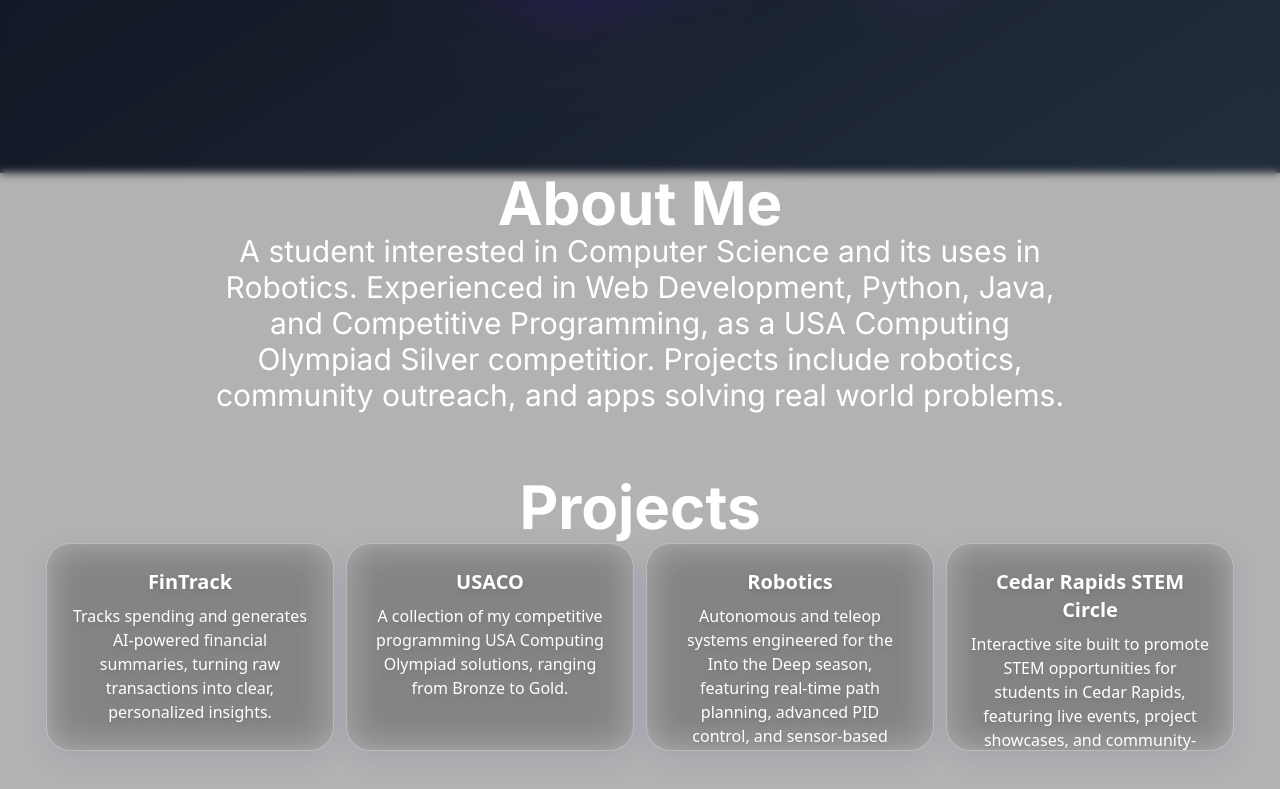
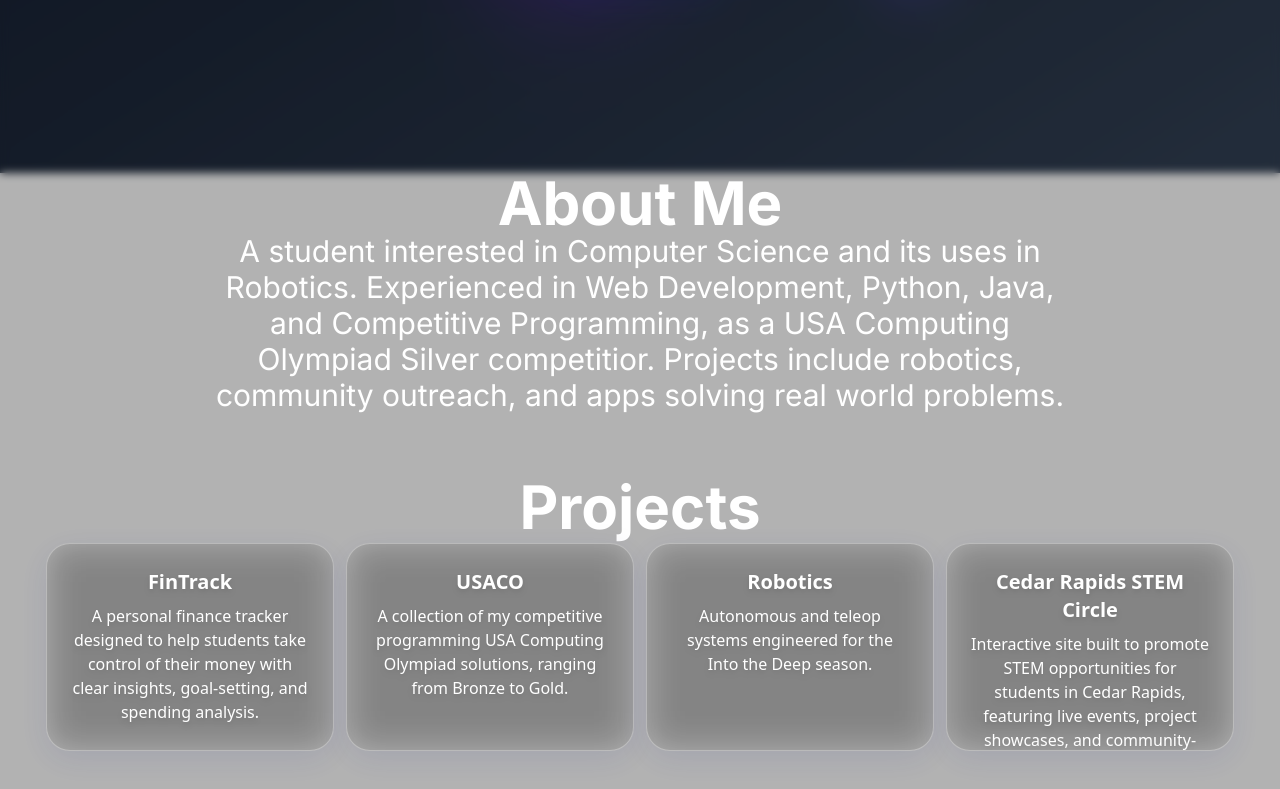
Before and after one commit to absuii/abhaysuri, a React (Vite) app: page / in a window 1280 px wide. Shown: the part 627-1416 px from the top of the page. Built offline with nearby package versions, Linux system fonts and the light colour scheme.

Commit message:
Updated descriptions

```diff
--- a/src/App.jsx
+++ b/src/App.jsx
@@ -44,9 +44,9 @@ function App() {
           <p className="md:w-2/3 w-4/5 text-center text-2xl md:text-3xl font-inter">A student interested in Computer Science and its uses in Robotics. Experienced in Web Development, Python, Java, and Competitive Programming, as a USA Computing Olympiad Silver competitior. Projects include robotics, community outreach, and apps solving real world problems.</p>
             <h1 className="w-full text-center text-6xl font-inter font-bold mt-16">Projects</h1>
           <div className="flex flex-row flex-wrap items-center justify-center">
-            <Card title="FinTrack" para="Tracks spending and generates AI-powered financial summaries, turning raw transactions into clear, personalized insights." link="https://googolgenius.github.io/fintrack/"></Card>
+            <Card title="FinTrack" para="A personal finance tracker designed to help students take control of their money with clear insights, goal-setting, and spending analysis." link="https://googolgenius.github.io/fintrack/"></Card>
             <Card title="USACO" para="A collection of my competitive programming USA Computing Olympiad solutions, ranging from Bronze to Gold." link="https://github.com/absuii/Competitive-Programming"></Card>
-            <Card title="Robotics" para="Autonomous and teleop systems engineered for the Into the Deep season, featuring real-time path planning, advanced PID control, and sensor-based localization." link="https://github.com/DarkMatter4150/into-the-deep"></Card>
+            <Card title="Robotics" para="Autonomous and teleop systems engineered for the Into the Deep season." link="https://github.com/DarkMatter4150/into-the-deep"></Card>
             <Card title="Cedar Rapids STEM Circle" para="Interactive site built to promote STEM opportunities for students in Cedar Rapids, featuring live events, project showcases, and community-driven resources." link="https://cedar-rapids-stem-circle.github.io/Website/"></Card>
           </div>
            <div className="m-12"></div>
```
